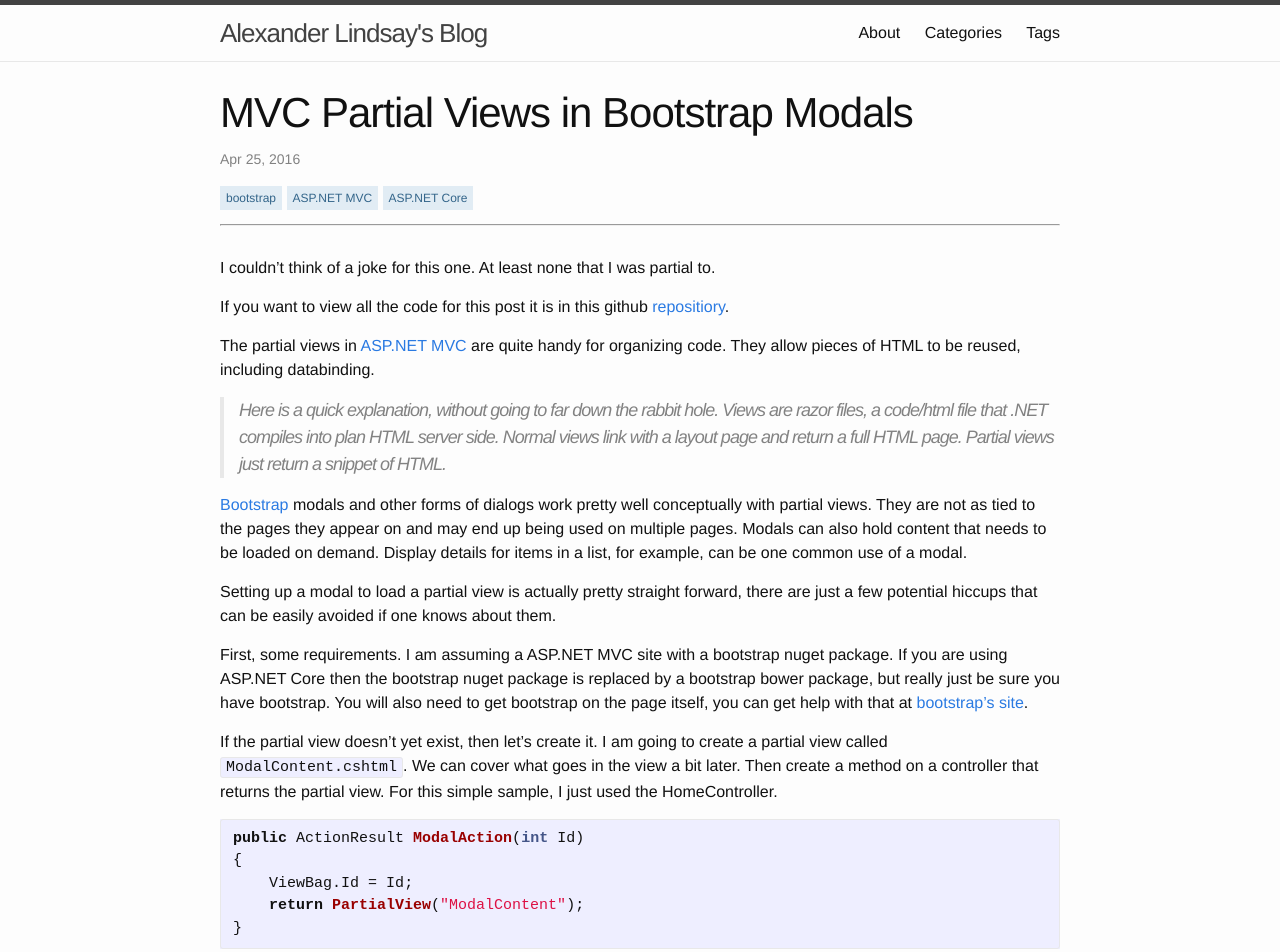
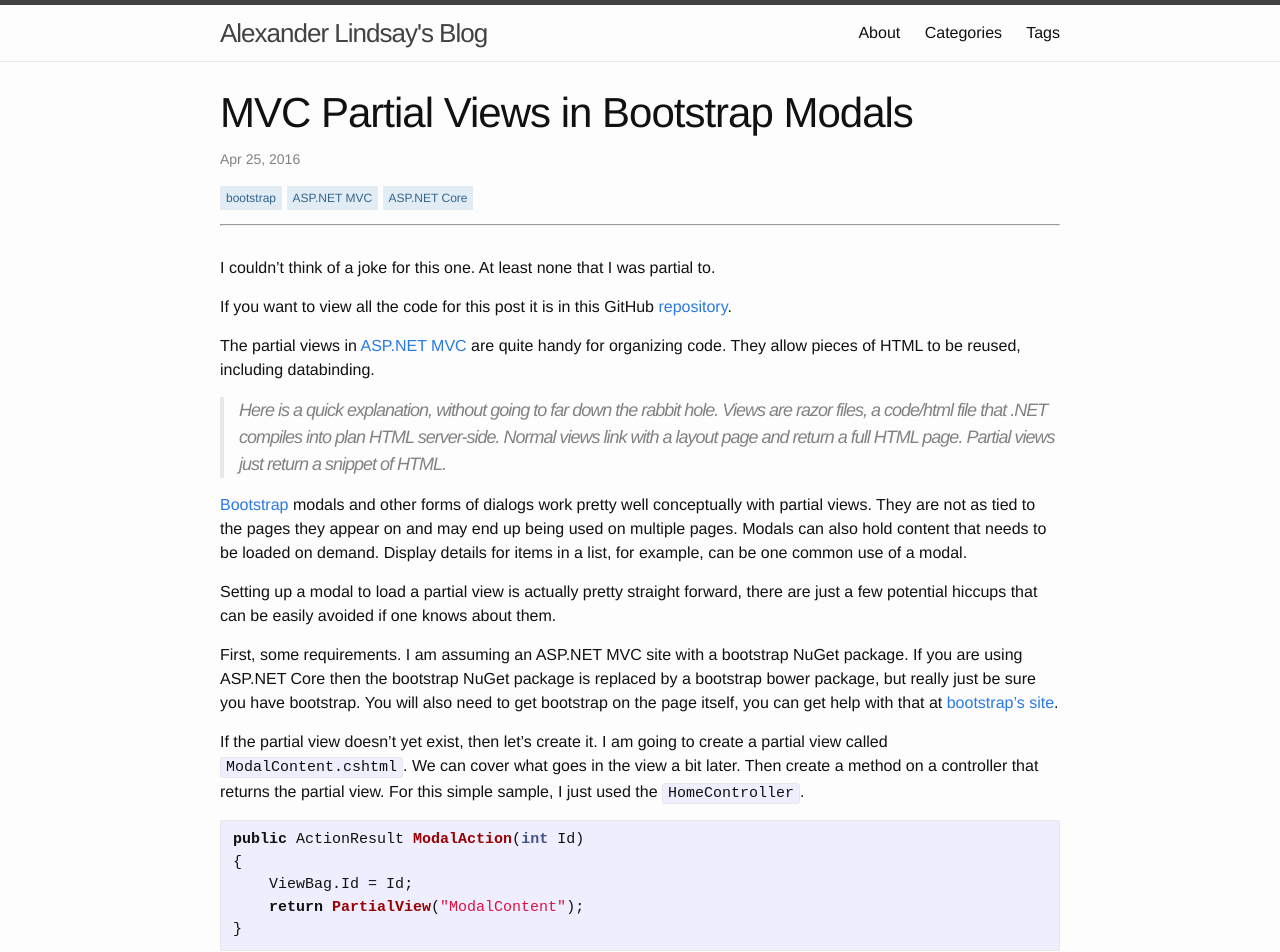
Before and after one commit to AlexanderLindsay/AlexanderLindsay.github.io, a Jekyll site: the page built from _posts/2016-04-25-bootstrap-modals-and-razor.md, in a window 1280 px wide and 1400 px high. Shown: the top 952 px of the window. Built offline with Jekyll 4.4.1, drawn with Linux system fonts in a browser that asks for light colours; some of the changed text lies outside the part shown.

Commit message:
Some spelling fixes on older blog posts

````diff
--- a/_posts/2016-04-25-bootstrap-modals-and-razor.md
+++ b/_posts/2016-04-25-bootstrap-modals-and-razor.md
@@ -10,19 +10,19 @@ tags:
 
 I couldn't think of a joke for this one. At least none that I was partial to.
 
-If you want to view all the code for this post it is in this github [repositiory][repository].
+If you want to view all the code for this post it is in this GitHub [repository][repository].
 
 The partial views in [ASP.NET MVC][aspnet] are quite handy for organizing code. They allow pieces of HTML to be reused, including databinding.
 
-> Here is a quick explanation, without going to far down the rabbit hole. Views are razor files, a code/html file that .NET compiles into plan HTML server side. Normal views link with a layout page and return a full HTML page. Partial views just return a snippet of HTML.
+> Here is a quick explanation, without going to far down the rabbit hole. Views are razor files, a code/html file that .NET compiles into plan HTML server-side. Normal views link with a layout page and return a full HTML page. Partial views just return a snippet of HTML.
 
 [Bootstrap][bootstrap] modals and other forms of dialogs work pretty well conceptually with partial views. They are not as tied to the pages they appear on and may end up being used on multiple pages. Modals can also hold content that needs to be loaded on demand. Display details for items in a list, for example, can be one common use of a modal.
 
 Setting up a modal to load a partial view is actually pretty straight forward, there are just a few potential hiccups that can be easily avoided if one knows about them.
 
-First, some requirements. I am assuming a ASP.NET MVC site with a bootstrap nuget package. If you are using ASP.NET Core then the bootstrap nuget package is replaced by a bootstrap bower package, but really just be sure you have bootstrap. You will also need to get bootstrap on the page itself, you can get help with that at [bootstrap's site][bootstrap].
+First, some requirements. I am assuming an ASP.NET MVC site with a bootstrap NuGet package. If you are using ASP.NET Core then the bootstrap NuGet package is replaced by a bootstrap bower package, but really just be sure you have bootstrap. You will also need to get bootstrap on the page itself, you can get help with that at [bootstrap's site][bootstrap].
 
-If the partial view doesn't yet exist, then let's create it. I am going to create a partial view called `ModalContent.cshtml`. We can cover what goes in the view a bit later. Then create a method on a controller that returns the partial view. For this simple sample, I just used the HomeController.
+If the partial view doesn't yet exist, then let's create it. I am going to create a partial view called `ModalContent.cshtml`. We can cover what goes in the view a bit later. Then create a method on a controller that returns the partial view. For this simple sample, I just used the `HomeController`.
 
 ```c#
 public ActionResult ModalAction(int Id)
@@ -32,7 +32,7 @@ public ActionResult ModalAction(int Id)
 }
 ```
 
-With those prerequisites out of the way, add a bootstrap modal to the page.
+With those prerequisites out-of-the-way, add a bootstrap modal to the page.
 
 {% gist 9dc6cea58e4f2c710da58813d3305760 %}
 
@@ -50,9 +50,9 @@ Here is the new way.
 <a asp-action="ModalAction" asp-controller="Home" asp-route-id="1" data-target="modal-container" data-toggle="modal">Open Modal</a>
 ```
 
-Both versions accomplish the same thing. They create an anchor tag that links to the controller action that returns the partial view and they contain a hook to the modal. The `data-toggle="modal"` attribute is used by the bootstrap javascript to add a click event to the anchor tag that opens the modal. The `data-target` attribute tells the bootstrap javascript which modal to open.
+Both versions accomplish the same thing. They create an anchor tag that links to the controller action that returns the partial view and they contain a hook to the modal. The `data-toggle="modal"` attribute is used by the bootstrap javascript to add a click event to the anchor tag that opens the modal. The `data-target` attribute tells the bootstrap JavaScript which modal to open.
 
-> It is important to note here that Bootstrap version 3.3 deprecated the auto fetch feature and some additional javascript will be needed once it is removed. In earlier versions, however, it handles everything for you. The reason version 3.3 removes the capability was that they determined it was out of scope for what is primarily a css framework. You can read more about the issue [here][remote].
+> It is important to note here that Bootstrap version 3.3 deprecated the auto fetch feature and some additional JavaScript will be needed once it is removed. In earlier versions, however, it handles everything for you. The reason version 3.3 removes the capability was that they determined it was out of scope for what is primarily a CSS framework. You can read more about the issue [here][remote].
 
 What we have now should work, however the modal will be blank as we don't have anything in the partial view. So lets fix that.
 
@@ -70,13 +70,13 @@ A simple but crude way to fix this issue is to reset the modal when it is closed
 
 > I want to note that this relies on bootstrap recreating the modal if it can't find the `bs.modal` data attribute.
 
-If the modal shouldn't be cleared every time than this bit of javascript could be changed to only clear the modal if some criteria was met.
+If the modal shouldn't be cleared every time than this bit of JavaScript could be changed to only clear the modal if some criteria was met.
 
-If you are using a version of bootstrap that no longer has the html fetching built in then add the following javascript to page. It recreates what bootstrap was doing.
+If you are using a version of bootstrap that no longer has the html fetching built in then add the following JavaScript to page. It recreates what bootstrap was doing.
 
 {% gist f0944a68d187e409480d79b43ebc9430 %}
 
-This was taken straight from the bootstrap 4 docs. Also, since this bit of javascript is called every time the modal is opened, we won't need to clear the modal on close.
+This was taken straight from the bootstrap 4 docs. Also, since this bit of JavaScript is called every time the modal is opened, we won't need to clear the modal on close.
 
 That should give us what we set out for, a bootstrap modal that displays partial views. There are couple additional features that we could add, for example, using a form or knockout in the modal. I can take a look at those features at a later date.
 
````
Also changed, not shown: _posts/2016-05-02-forms-in-bootstrap-modal-partial-view.md (+13 -13 lines).
